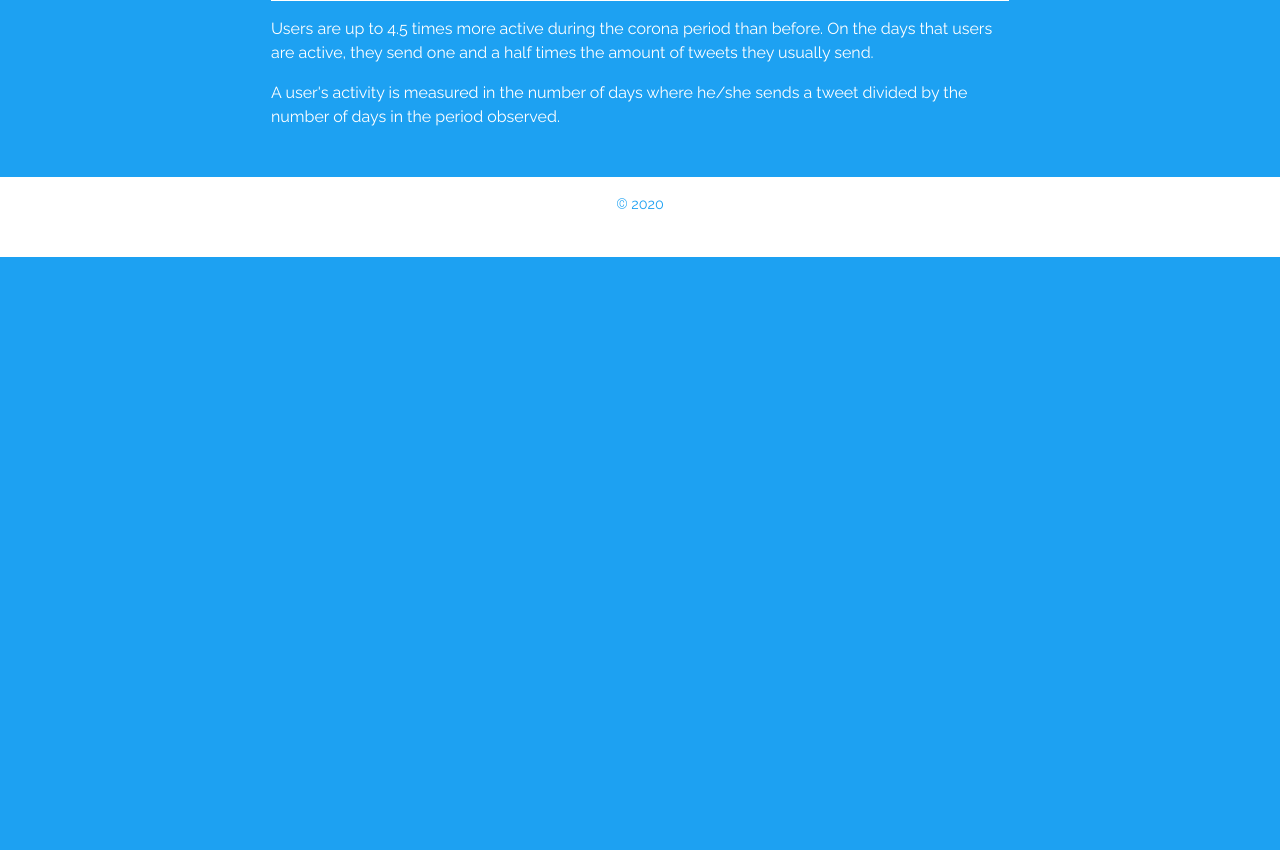
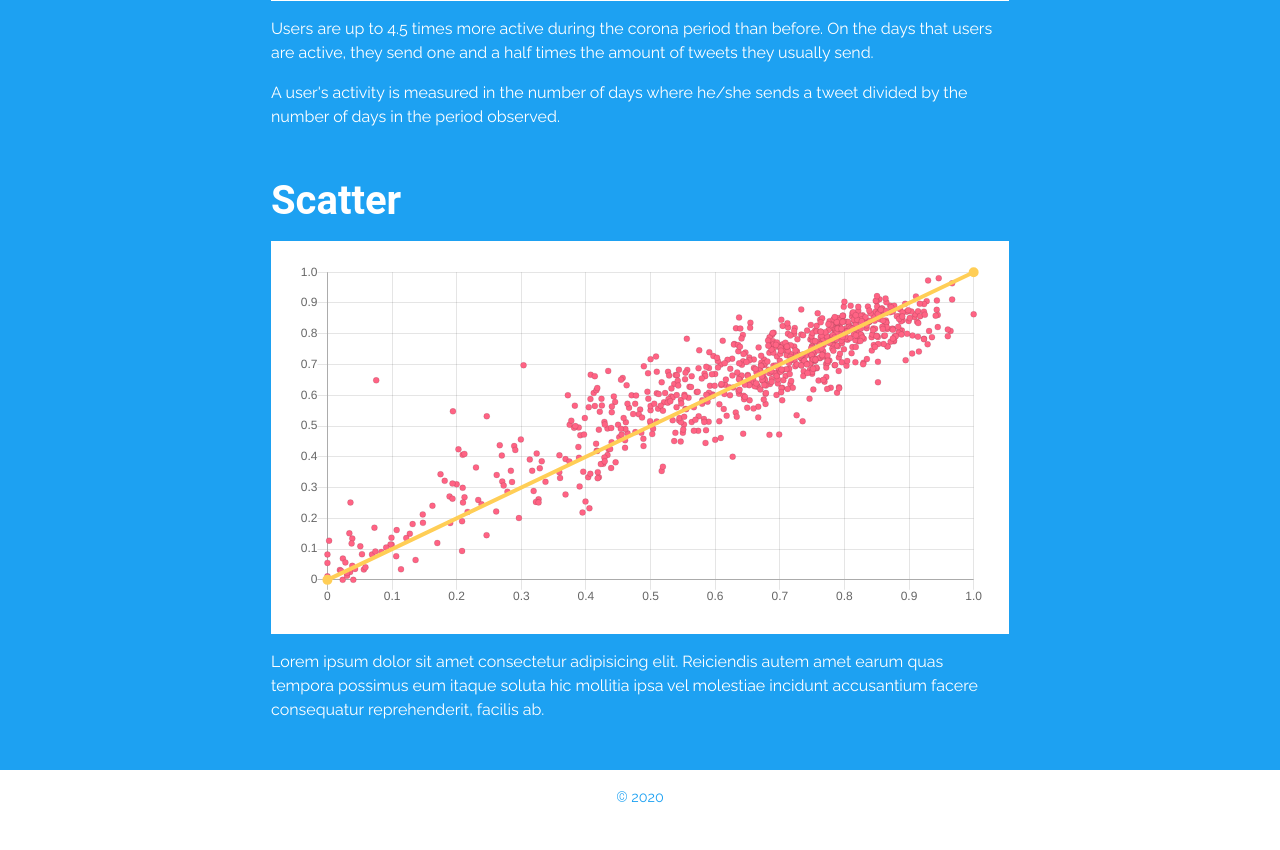
Before and after one commit to armandnaessens/bdsSite, a Django app: page /insights in a window 1280 px wide. Shown: the part 2883-3733 px from the top of the page. Before the commit the page ends 3140 px from the top, so only its background shows below. Run offline with Django 3.2, Linux system fonts and the light colour scheme; some libraries are stand-ins or nearby versions.

Commit message:
armandChanged

```diff
--- a/main/templates/main/insights.html
+++ b/main/templates/main/insights.html
@@ -56,6 +56,16 @@
     <p class="mt-3">Users are up to 4.5 times more active during the corona period than before. On the days that users are active, they send one and a half times the amount of tweets they usually send.</p>
     <p>A user's activity is measured in the number of days where he/she sends a tweet divided by the number of days in the period observed. </p>
 </div>
+<div class="mt-5 mb-5 container chartContainer">
+    <div class="text-left">
+        <h1 class="" style="color: white; font-weight: 700;">Scatter</h4>
+    </div>
+    <div class="chart px-4 py-4 mt-3" >
+        <canvas id="scatter"></canvas>
+    </div>
+    <p class="mt-3">Lorem ipsum dolor sit amet consectetur adipisicing elit. Reiciendis autem amet earum quas tempora possimus eum itaque soluta hic mollitia ipsa vel molestiae incidunt accusantium facere consequatur reprehenderit, facilis ab.</p>
+    <p> </p>
+</div>
 
 
 
@@ -70,6 +80,9 @@
     };
 </script> -->
 <script>
+    var scatterData = {
+
+    };
     var barChartData = {
         labels: {{excitementLabels|safe}},
         datasets: [{
@@ -290,6 +303,40 @@
                 }
             }
         });
+        var ctgamma = document.getElementById('scatter').getContext('2d');
+        window.scatter = new Chart(ctgamma, {
+            type: 'scatter',
+            data: {
+                datasets: [{
+                    type: 'line',
+                    borderColor: '#ffce56',
+                    backgroundColor: '#ffce56',
+                    label: 'Diagonal',
+                    borderWidth: 4,
+                    fill: false,
+                    data: [{x: 0,
+                        y: 0},{x: 1,
+                        y: 1}]
+                },
+                    {
+                    label: 'Scatter Dataset',
+                    backgroundColor: '#ff6384',
+                    data: {{scatterdata|safe}}
+                }]
+            },
+            options: {
+                scales: {
+                    xAxes: [{
+                        type: 'linear',
+                        position: 'bottom'
+                    }]
+                },
+                legend: {
+                    display: false
+                }
+
+            }
+        });
         var ctz = document.getElementById('diffActivity').getContext('2d');
         window.activity = new Chart(ctz, {
             type: 'bar',
--- a/main/views.py
+++ b/main/views.py
@@ -21,7 +21,9 @@ def insights(request):
         data=myfile.read()
     provinciedata = json.loads(data)
     provincie_df =  pd.DataFrame.from_dict(provinciedata)
-
+    with open('main/scatter.json','r') as myfile:
+         data=myfile.read()
+    scatterdata = json.loads(data)
     return render(request, 'main/insights.html',
     {'excitementLabels':provincie_df['provincie'].to_list(),
     'excitementIndifferent':provincie_df['ratio average'].to_list(),
@@ -31,6 +33,7 @@ def insights(request):
     'diffActivity':provincie_df['diff_activity'].to_list(),
     'diffRatio':provincie_df['diff_ratio'].to_list(),
     'diffNegativePeople':provincie_df['diff_for_negative_people'].to_list(),
+    'scatterdata':scatterdata,
     })
 
 def behindTheCurtains(request):
```
Also changed, not shown: main/scatter.json (added, +1 -0 lines), 3 other files.
